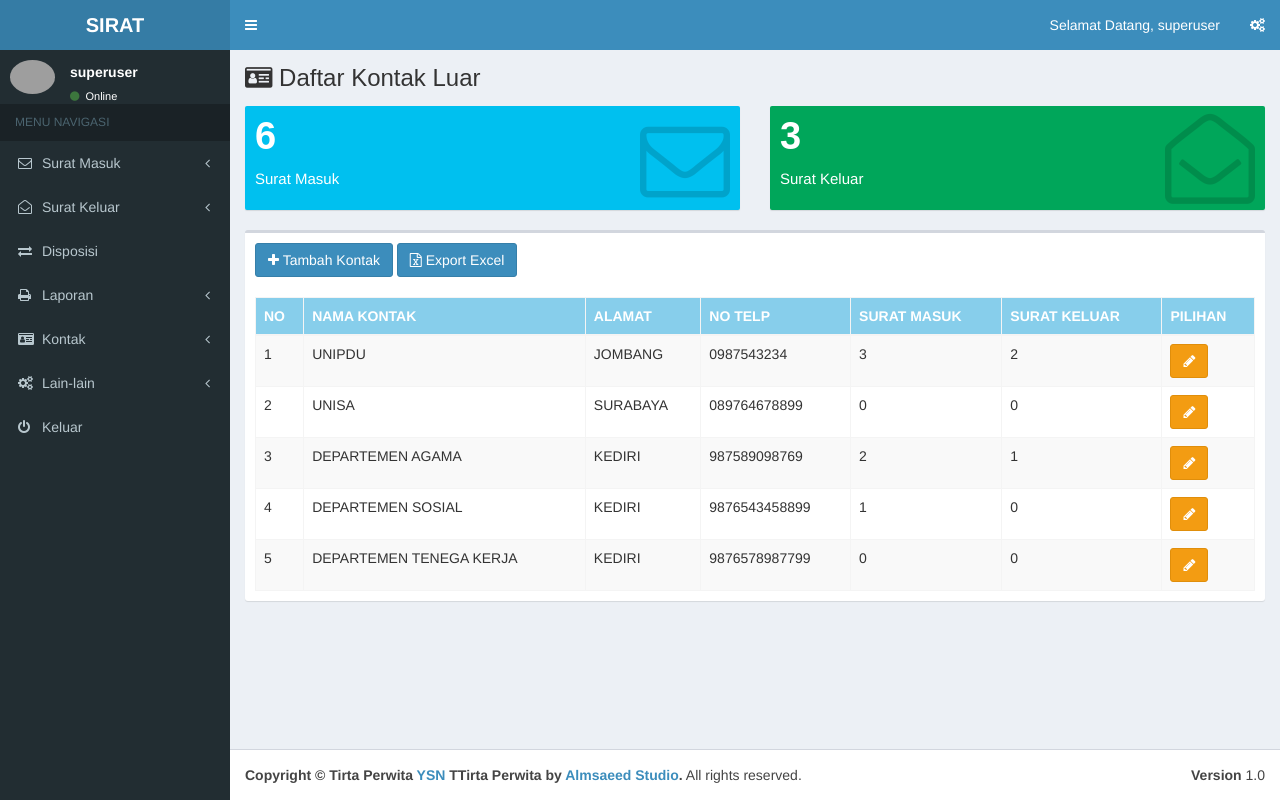
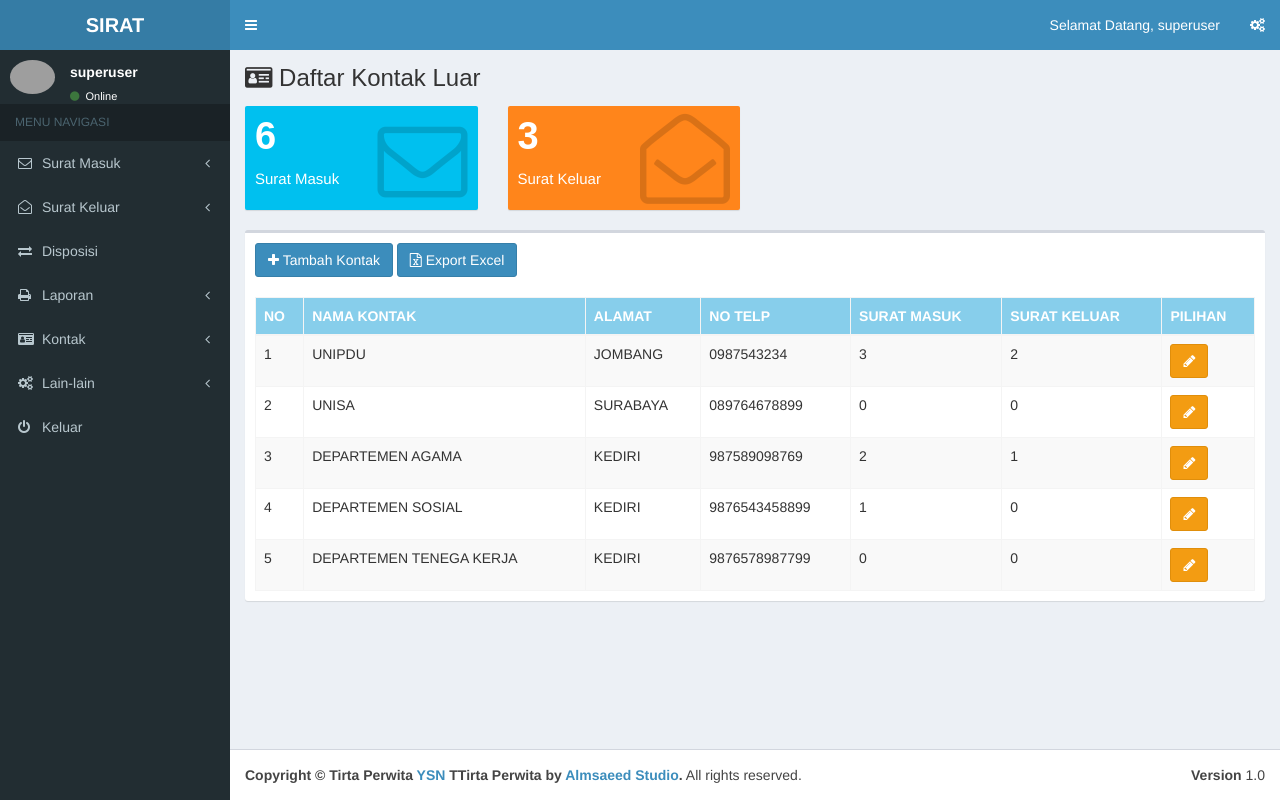
Before and after one commit to Gudang-Source/Surat, a CodeIgniter app: page /Web-Sistem-Manajemen-Arsip-Surat/kontak_luar in a window 1280 px wide. Run offline with CodeIgniter, Linux system fonts and the light colour scheme; a user stored in the database is signed in; data comes from the database, SQL or seed files in the repository; some libraries are stand-ins or nearby versions; grey boxes are pictures that could not be loaded.

Commit message:
edit card jumlah surat keluar menu kontak keluar

```diff
--- a/application/controllers/Lain.php
+++ b/application/controllers/Lain.php
@@ -88,7 +88,7 @@ class Lain extends CI_Controller {
 		$this->load->view('footer');
 
 	}
-
+// tentang aplikasi
 	public function about()
 	{
 		$this->load->view('header');
--- a/application/views/header.php
+++ b/application/views/header.php
@@ -191,8 +191,8 @@
           	<li title="akun saya"><a href="<?= base_url() ?>lain/akun"><i class="fa fa-user"></i> Akun Saya</a></li>
           	<li title="pengguna" <?= $user1; ?> <?= $user2; ?> ><a href="<?= base_url() ?>lain/pengguna"><i class="fa fa-users"></i> Pengguna</a></li>
             <li title="riwayat" <?= $user1; ?> <?= $user2; ?> ><a href="<?= base_url() ?>lain/riwayat"><i class="fa fa-star-o"></i> Riwayat</a></li>
-            <li title="panduan sistem" ><a href="<?= base_url() ?>lain/panduan"><i class="fa fa-book"></i> Panduan Sistem</a></li>
-            <li title="tentang aplikasi" ><a href="<?= base_url() ?>lain/about"><i class="fa fa-users"></i> Tentang Aplikasi</a></li>
+            <!-- <li title="panduan sistem" ><a href="<?= base_url() ?>lain/panduan"><i class="fa fa-book"></i> Panduan Sistem</a></li>
+            <li title="tentang aplikasi" ><a href="<?= base_url() ?>lain/about"><i class="fa fa-users"></i> Tentang Aplikasi</a></li> -->
           </ul>
         </li>
 
--- a/application/views/kontak/luar.php
+++ b/application/views/kontak/luar.php
@@ -8,24 +8,24 @@
 <!-- Main content -->
 <section class="content">
   <div class="row">
-        <div class="col-lg-6 col-xs-12">
+    <div class="col-lg-3 col-xs-12">
       <!-- small box -->
       <div class="small-box bg-aqua">
         <div class="inner">
           <h3><?php echo $this->kontak->totalMasukBagian()->num_rows() ?></h3>
-
           <p>Surat Masuk</p>
         </div>
         <div class="icon">
           <i class="fa fa-envelope-o"></i>
         </div>
+      </div>
 
     </div>
-        </div>
     <!-- ./col -->
-        <div class="col-lg-6 col-xs-12">
+    <div class="col-lg-3 col-xs-12">
       <!-- small box -->
-          <div class="small-box bg-green">
+      <!-- <div class="small-box bg-orange"> -->
+      <div class="small-box bg-orange">
         <div class="inner">
           <h3><?php echo $this->kontak->totalKeluarBagian()->num_rows() ?></h3>
 
@@ -47,8 +47,10 @@
     <div class="col-xs-12">
       <div class="box">
         <div class="box-header">
-              <a href="kontak_luar/tambah" class="btn btn-primary" data-toggle="tooltip" title="klik untuk tambah data baru"><i class="fa fa-plus"></i> Tambah Kontak</a>
-              <button type="button" class="btn btn-primary" data-toggle="tooltip" title="klik untuk memulai export"><i class="fa fa-file-excel-o"></i> Export Excel</button>
+          <a href="kontak_luar/tambah" class="btn btn-primary" data-toggle="tooltip"
+            title="klik untuk tambah data baru"><i class="fa fa-plus"></i> Tambah Kontak</a>
+          <button type="button" class="btn btn-primary" data-toggle="tooltip" title="klik untuk memulai export"><i
+              class="fa fa-file-excel-o"></i> Export Excel</button>
         </div>
         <!-- /.box-header -->
         <div class="box-body">
@@ -82,7 +84,8 @@
 
                 <td>
 
-        							<a title="Klik untuk memulai edit kontak" href="kontak_luar/edit/<?= $d->id_kontak ?>" class="btn btn-warning"><i class="fa fa-pencil"></i></a>
+                  <a title="Klik untuk memulai edit kontak" href="kontak_luar/edit/<?= $d->id_kontak ?>"
+                    class="btn btn-warning"><i class="fa fa-pencil"></i></a>
 
                 </td>
 
--- a/application/views/utama.php
+++ b/application/views/utama.php
@@ -1,6 +1,6 @@
 
 <div class="col-md-12 text-center" style="margin-top:15%">
-	<img src="<?= base_url() ?>assets/img/logo-damkar.png" class="animated bounceIn img-responsive" alt="Image" style="width: 10%;margin: auto;">
+	<img src="<?= base_url() ?>assets/img/logo-damkar.png" class="animated bounceIn img-responsive" alt="Image" style="width: 30%;margin: auto;">
 	<br>
-	<a href="<?php echo base_url() ?>lain/panduan" class="btn btn-primary btn-flat animated bounceIn"><i class="fa fa-book"></i> Lihat Panduan Sistem </a>
+	<!-- <a href="<?php echo base_url() ?>lain/panduan" class="btn btn-primary btn-flat animated bounceIn"><i class="fa fa-book"></i> Lihat Panduan Sistem </a> -->
 </div>
```
Lines whose indentation alone changed are shown as unchanged.
